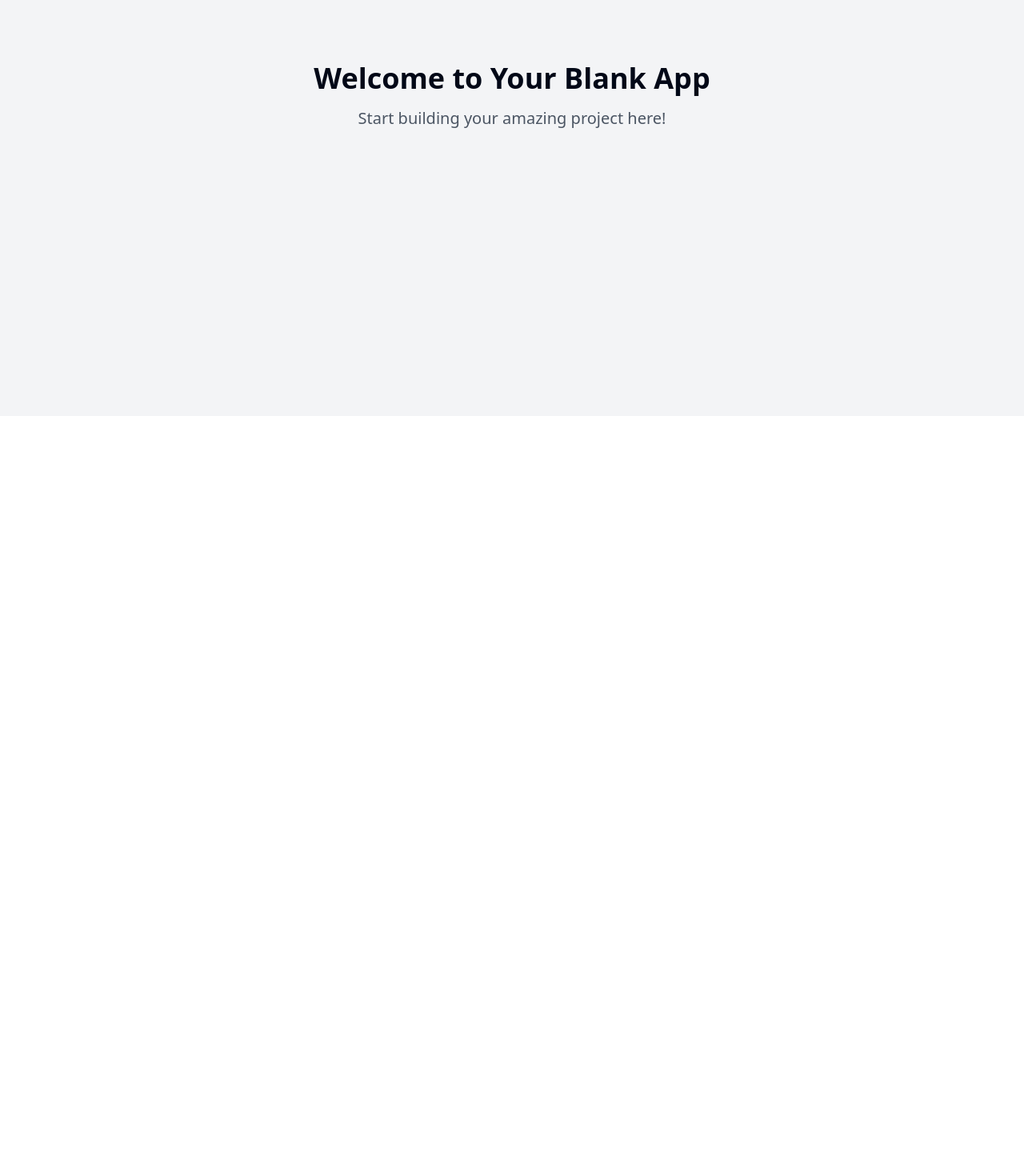
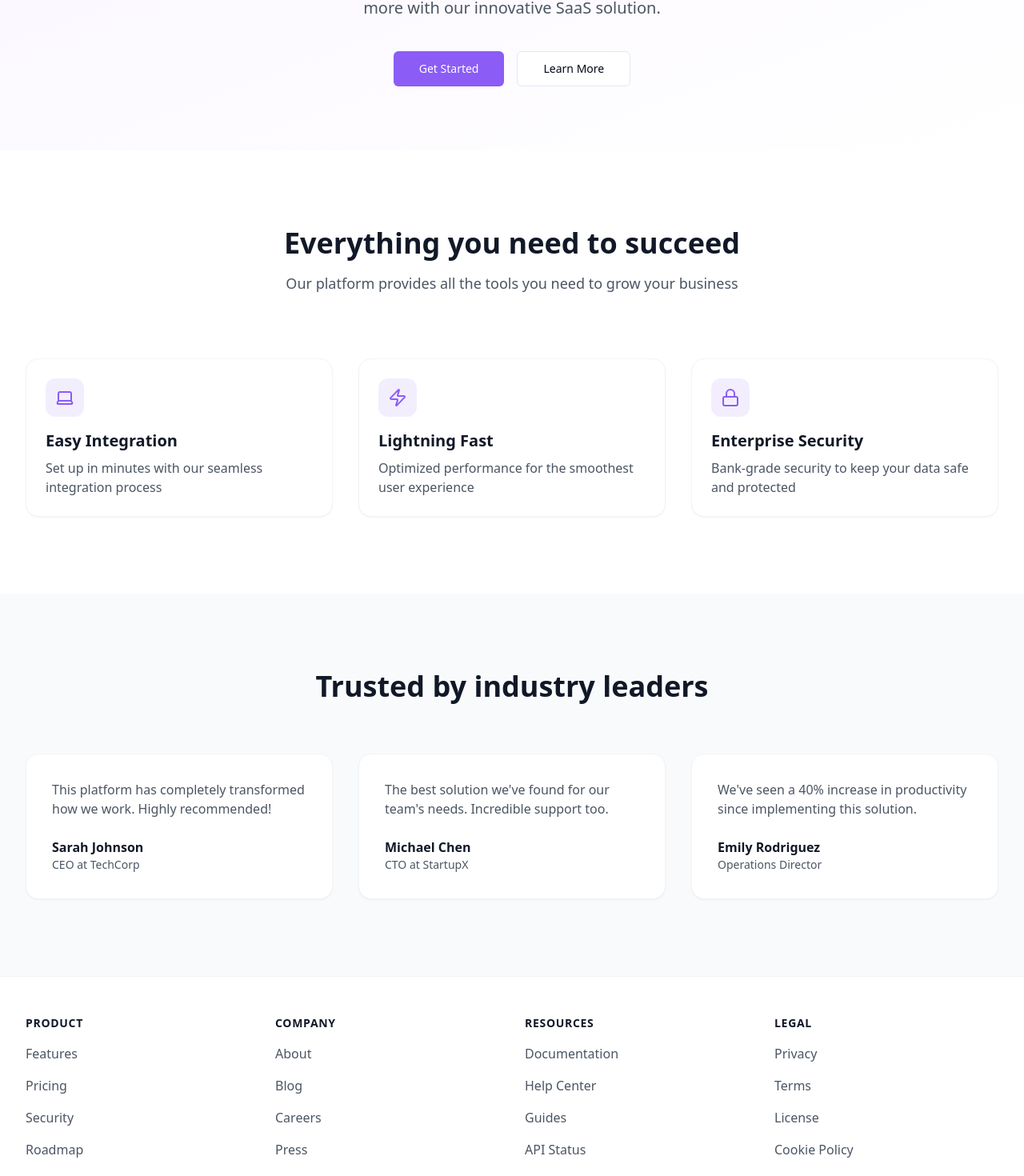
Before and after one commit to J-for-Jahan/s-3382, a React (Vite) app: page / in a window 1280 px wide. Shown: the part 280-1750 px from the top of the page at 80% size. Before the commit the page ends 800 px from the top, so only its background shows below. Built offline with nearby package versions, Linux system fonts and the light colour scheme.

Commit message:
Add landing page for SaaS startup
Implemented a new landing page tailored for the SaaS startup, enhancing the user experience and showcasing the product's offerings. This includes design improvements and updated content to better reflect the startup's mission.
[skip gpt_engineer]

```diff
--- /dev/null
+++ b/src/components/Features.tsx
@@ -0,0 +1,52 @@
+import { Laptop, Zap, Lock } from "lucide-react";
+
+const features = [
+  {
+    name: "Easy Integration",
+    description: "Set up in minutes with our seamless integration process",
+    icon: Laptop,
+  },
+  {
+    name: "Lightning Fast",
+    description: "Optimized performance for the smoothest user experience",
+    icon: Zap,
+  },
+  {
+    name: "Enterprise Security",
+    description: "Bank-grade security to keep your data safe and protected",
+    icon: Lock,
+  },
+];
+
+export const Features = () => {
+  return (
+    <div className="py-24 bg-white">
+      <div className="max-w-7xl mx-auto px-4 sm:px-6 lg:px-8">
+        <div className="text-center mb-20">
+          <h2 className="text-3xl font-bold text-gray-900 sm:text-4xl">
+            Everything you need to succeed
+          </h2>
+          <p className="mt-4 text-lg text-gray-600">
+            Our platform provides all the tools you need to grow your business
+          </p>
+        </div>
+        <div className="grid grid-cols-1 gap-8 sm:grid-cols-2 lg:grid-cols-3">
+          {features.map((feature) => (
+            <div
+              key={feature.name}
+              className="relative p-6 bg-white rounded-2xl shadow-sm border border-gray-100 hover:shadow-md transition-shadow animate-fade-up"
+            >
+              <div className="w-12 h-12 rounded-xl bg-primary/10 flex items-center justify-center mb-4">
+                <feature.icon className="w-6 h-6 text-primary" />
+              </div>
+              <h3 className="text-xl font-semibold text-gray-900 mb-2">
+                {feature.name}
+              </h3>
+              <p className="text-gray-600">{feature.description}</p>
+            </div>
+          ))}
+        </div>
+      </div>
+    </div>
+  );
+};
--- /dev/null
+++ b/src/components/Footer.tsx
@@ -0,0 +1,71 @@
+export const Footer = () => {
+  return (
+    <footer className="bg-white border-t border-gray-100">
+      <div className="max-w-7xl mx-auto py-12 px-4 sm:px-6 lg:px-8">
+        <div className="grid grid-cols-2 md:grid-cols-4 gap-8">
+          <div>
+            <h3 className="text-sm font-semibold text-gray-900 tracking-wider uppercase">
+              Product
+            </h3>
+            <ul className="mt-4 space-y-4">
+              {["Features", "Pricing", "Security", "Roadmap"].map((item) => (
+                <li key={item}>
+                  <a href="#" className="text-base text-gray-600 hover:text-gray-900">
+                    {item}
+                  </a>
+                </li>
+              ))}
+            </ul>
+          </div>
+          <div>
+            <h3 className="text-sm font-semibold text-gray-900 tracking-wider uppercase">
+              Company
+            </h3>
+            <ul className="mt-4 space-y-4">
+              {["About", "Blog", "Careers", "Press"].map((item) => (
+                <li key={item}>
+                  <a href="#" className="text-base text-gray-600 hover:text-gray-900">
+                    {item}
+                  </a>
+                </li>
+              ))}
+            </ul>
+          </div>
+          <div>
+            <h3 className="text-sm font-semibold text-gray-900 tracking-wider uppercase">
+              Resources
+            </h3>
+            <ul className="mt-4 space-y-4">
+              {["Documentation", "Help Center", "Guides", "API Status"].map((item) => (
+                <li key={item}>
+                  <a href="#" className="text-base text-gray-600 hover:text-gray-900">
+                    {item}
+                  </a>
+                </li>
+              ))}
+            </ul>
+          </div>
+          <div>
+            <h3 className="text-sm font-semibold text-gray-900 tracking-wider uppercase">
+              Legal
+            </h3>
+            <ul className="mt-4 space-y-4">
+              {["Privacy", "Terms", "License", "Cookie Policy"].map((item) => (
+                <li key={item}>
+                  <a href="#" className="text-base text-gray-600 hover:text-gray-900">
+                    {item}
+                  </a>
+                </li>
+              ))}
+            </ul>
+          </div>
+        </div>
+        <div className="mt-12 border-t border-gray-100 pt-8">
+          <p className="text-base text-gray-500 text-center">
+            © 2024 Your Company. All rights reserved.
+          </p>
+        </div>
+      </div>
+    </footer>
+  );
+};
--- /dev/null
+++ b/src/components/Hero.tsx
@@ -0,0 +1,28 @@
+import { Button } from "./ui/button";
+
+export const Hero = () => {
+  return (
+    <div className="relative overflow-hidden bg-white">
+      <div className="absolute inset-0 bg-gradient-to-br from-purple-50 to-white z-0" />
+      <div className="relative max-w-7xl mx-auto px-4 sm:px-6 lg:px-8 pt-20 pb-16 sm:pt-24 sm:pb-20">
+        <div className="text-center animate-fade-up">
+          <h1 className="text-4xl sm:text-6xl font-bold text-gray-900 tracking-tight mb-8">
+            Transform Your Workflow
+            <span className="block text-primary">With Our Platform</span>
+          </h1>
+          <p className="max-w-2xl mx-auto text-xl text-gray-600 mb-10">
+            Streamline your business operations, boost productivity, and achieve more with our innovative SaaS solution.
+          </p>
+          <div className="flex justify-center gap-4">
+            <Button size="lg" className="bg-primary hover:bg-primary/90">
+              Get Started
+            </Button>
+            <Button size="lg" variant="outline">
+              Learn More
+            </Button>
+          </div>
+        </div>
+      </div>
+    </div>
+  );
+};
--- /dev/null
+++ b/src/components/Testimonials.tsx
@@ -0,0 +1,44 @@
+export const Testimonials = () => {
+  return (
+    <div className="bg-gray-50 py-24">
+      <div className="max-w-7xl mx-auto px-4 sm:px-6 lg:px-8">
+        <div className="text-center mb-16">
+          <h2 className="text-3xl font-bold text-gray-900 sm:text-4xl">
+            Trusted by industry leaders
+          </h2>
+        </div>
+        <div className="grid grid-cols-1 gap-8 lg:grid-cols-3">
+          {[
+            {
+              quote: "This platform has completely transformed how we work. Highly recommended!",
+              author: "Sarah Johnson",
+              role: "CEO at TechCorp",
+            },
+            {
+              quote: "The best solution we've found for our team's needs. Incredible support too.",
+              author: "Michael Chen",
+              role: "CTO at StartupX",
+            },
+            {
+              quote: "We've seen a 40% increase in productivity since implementing this solution.",
+              author: "Emily Rodriguez",
+              role: "Operations Director",
+            },
+          ].map((testimonial, index) => (
+            <div
+              key={index}
+              className="bg-white p-8 rounded-2xl shadow-sm border border-gray-100 animate-fade-up"
+              style={{ animationDelay: `${index * 100}ms` }}
+            >
+              <p className="text-gray-600 mb-6">{testimonial.quote}</p>
+              <div>
+                <p className="font-semibold text-gray-900">{testimonial.author}</p>
+                <p className="text-gray-600 text-sm">{testimonial.role}</p>
+              </div>
+            </div>
+          ))}
+        </div>
+      </div>
+    </div>
+  );
+};
--- a/src/pages/Index.tsx
+++ b/src/pages/Index.tsx
@@ -1,12 +1,15 @@
-// Update this page (the content is just a fallback if you fail to update the page)
+import { Hero } from "@/components/Hero";
+import { Features } from "@/components/Features";
+import { Testimonials } from "@/components/Testimonials";
+import { Footer } from "@/components/Footer";
 
 const Index = () => {
   return (
-    <div className="min-h-screen flex items-center justify-center bg-gray-100">
-      <div className="text-center">
-        <h1 className="text-4xl font-bold mb-4">Welcome to Your Blank App</h1>
-        <p className="text-xl text-gray-600">Start building your amazing project here!</p>
-      </div>
+    <div className="min-h-screen">
+      <Hero />
+      <Features />
+      <Testimonials />
+      <Footer />
     </div>
   );
 };
--- a/tailwind.config.ts
+++ b/tailwind.config.ts
@@ -25,12 +25,12 @@ export default {
         background: "hsl(var(--background))",
         foreground: "hsl(var(--foreground))",
         primary: {
-          DEFAULT: "hsl(var(--primary))",
-          foreground: "hsl(var(--primary-foreground))",
+          DEFAULT: "#8B5CF6",
+          foreground: "#FFFFFF",
         },
         secondary: {
-          DEFAULT: "hsl(var(--secondary))",
-          foreground: "hsl(var(--secondary-foreground))",
+          DEFAULT: "#7E69AB",
+          foreground: "#FFFFFF",
         },
         destructive: {
           DEFAULT: "hsl(var(--destructive))",
@@ -59,18 +59,28 @@ export default {
         sm: "calc(var(--radius) - 4px)",
       },
       keyframes: {
-        "accordion-down": {
-          from: { height: "0" },
-          to: { height: "var(--radix-accordion-content-height)" },
+        "fade-up": {
+          "0%": {
+            opacity: "0",
+            transform: "translateY(10px)",
+          },
+          "100%": {
+            opacity: "1",
+            transform: "translateY(0)",
+          },
         },
-        "accordion-up": {
-          from: { height: "var(--radix-accordion-content-height)" },
-          to: { height: "0" },
+        "fade-in": {
+          "0%": {
+            opacity: "0",
+          },
+          "100%": {
+            opacity: "1",
+          },
         },
       },
       animation: {
-        "accordion-down": "accordion-down 0.2s ease-out",
-        "accordion-up": "accordion-up 0.2s ease-out",
+        "fade-up": "fade-up 0.5s ease-out",
+        "fade-in": "fade-in 0.5s ease-out",
       },
     },
   },
```
